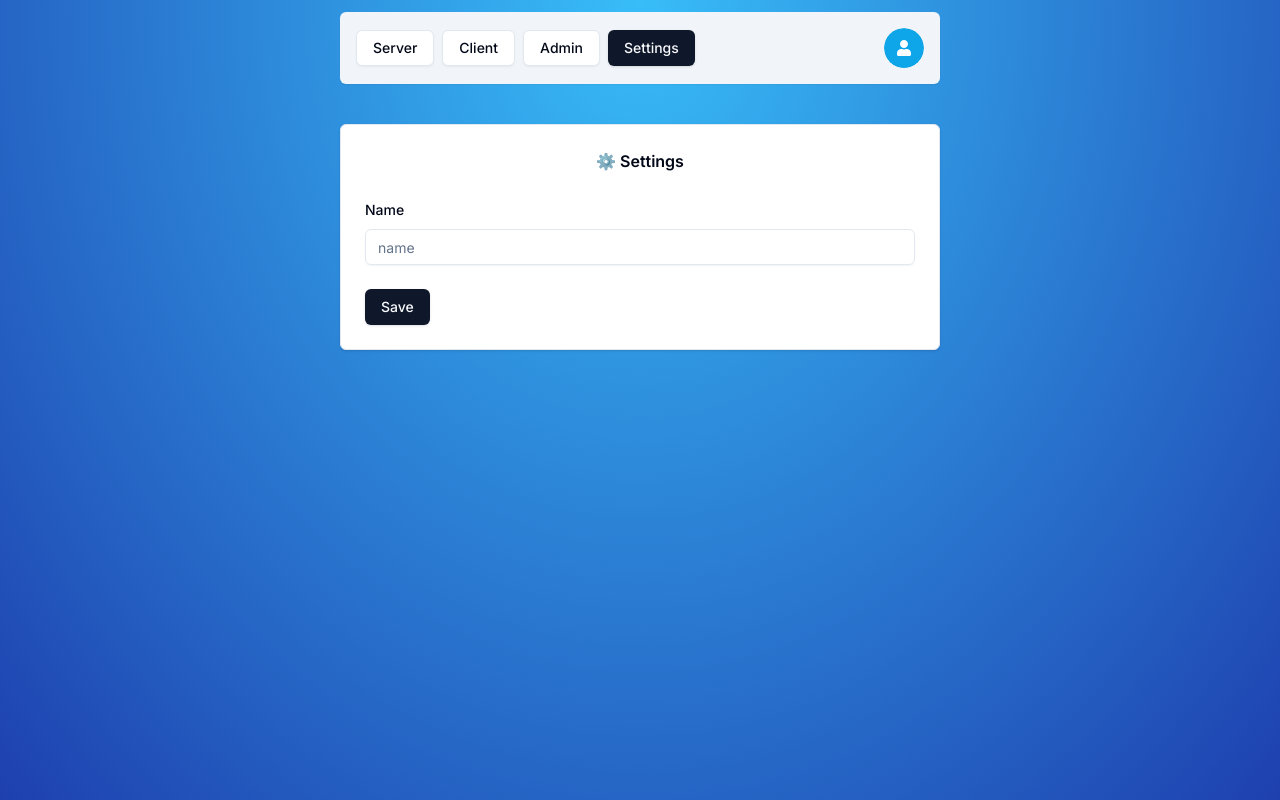
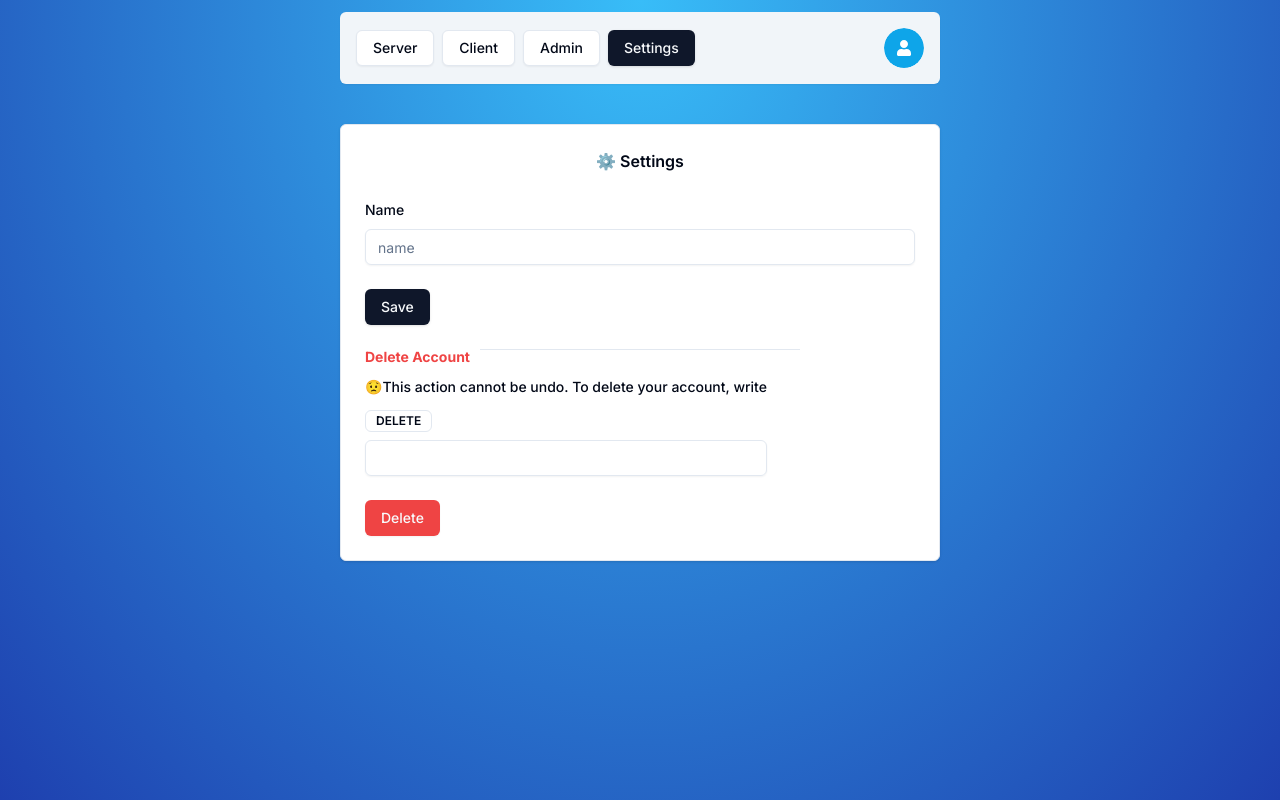
Before and after one commit to Ricardosgeral/dams-auth, a Next.js app: page /settings in a window 1280 px wide. Built offline with nearby package versions, Linux system fonts and the light colour scheme; no server answers.

Commit message:
Update settings

```diff
--- /dev/null
+++ b/actions/delete-account.ts
@@ -0,0 +1,34 @@
+"use server"; //server action
+
+import { z } from "zod";
+import { db } from "@/lib/db";
+import { currentUser } from "@/lib/auth";
+import { getUserById } from "@/data/user";
+import { DeleteAccountSchema } from "@/schemas";
+import { signOut } from "@/auth";
+
+export const deleteAccount = async (
+  values: z.infer<typeof DeleteAccountSchema>
+) => {
+  const user = await currentUser();
+
+  if (!user) {
+    return { error: "unautorized" };
+  }
+
+  const dbUser = await getUserById(user.id);
+
+  if (!dbUser) {
+    return { error: "Unautorized" };
+  }
+
+  if (values.delete !== "DELETE") {
+    return { success: "Write 'DELETE' to remove account!" };
+  }
+
+  await db.user.delete({ where: { id: dbUser.id } });
+
+  await signOut({ redirectTo: "/", redirect: true });
+
+  return { success: "Account deleted 😒" };
+};
--- a/actions/login.ts
+++ b/actions/login.ts
@@ -6,8 +6,11 @@ import * as z from "zod";
 
 import { signIn } from "@/auth";
 import { AuthError } from "next-auth";
+import { useRouter } from "next/router";
+
 import { LoginSchema } from "@/schemas";
 import { getUserByEmail } from "@/data/user";
+
 import { DEFAULT_LOGIN_REDIRECT } from "@/routes";
 import { sendVerificationEmail, sendTwoFactorTokenEmail } from "@/lib/mail";
 import {
@@ -85,7 +88,6 @@ export const login = async (
       return { twoFactor: true };
     }
   }
-
   try {
     await signIn("credentials", {
       email,
--- a/actions/settings.ts
+++ b/actions/settings.ts
@@ -21,6 +21,8 @@ export const settings = async (values: z.infer<typeof SettingsSchema>) => {
   if (!dbUser) {
     return { error: "Unautorized" };
   }
+
+  console.log(user.isOAuth);
   if (user.isOAuth) {
     values.email = undefined;
     values.password = undefined;
--- a/app/(protected)/settings/page.tsx
+++ b/app/(protected)/settings/page.tsx
@@ -3,10 +3,15 @@ import { z } from "zod";
 import { zodResolver } from "@hookform/resolvers/zod";
 import { useForm } from "react-hook-form";
 import { useSession } from "next-auth/react";
-import { useState, useTransition } from "react";
+import { useState, useTransition, useEffect } from "react";
 import { settings } from "@/actions/settings";
 import { Button } from "@/components/ui/button";
-import { Card, CardHeader, CardContent } from "@/components/ui/card";
+import {
+  Card,
+  CardHeader,
+  CardContent,
+  CardFooter,
+} from "@/components/ui/card";
 
 import {
   Select,
@@ -18,7 +23,7 @@ import {
 
 import { Switch } from "@/components/ui/switch";
 
-import { SettingsSchema } from "@/schemas";
+import { SettingsSchema, DeleteAccountSchema } from "@/schemas";
 import {
   Form,
   FormField,
@@ -34,6 +39,8 @@ import { useCurrentUser } from "@/hooks/use-current-user";
 import { FormSuccess } from "@/components/form-success";
 import { FormError } from "@/components/form-error";
 import { UserRole } from "@prisma/client";
+import { deleteAccount } from "@/actions/delete-account";
+import { Badge } from "@/components/ui/badge";
 
 export default function SettingsPage() {
   const [error, setError] = useState("");
@@ -42,7 +49,11 @@ export default function SettingsPage() {
   const [isPending, startTransition] = useTransition();
 
   const user = useCurrentUser();
-  //console.log(user?.isOAuth);
+
+  useEffect(() => {
+    update();
+  }, []);
+
   const form = useForm<z.infer<typeof SettingsSchema>>({
     resolver: zodResolver(SettingsSchema),
     defaultValues: {
@@ -55,9 +66,34 @@ export default function SettingsPage() {
     },
   });
 
+  const formDelete = useForm<z.infer<typeof DeleteAccountSchema>>({
+    resolver: zodResolver(DeleteAccountSchema),
+    defaultValues: {
+      delete: undefined,
+    },
+  });
+
   const onSubmit = (values: z.infer<typeof SettingsSchema>) => {
     startTransition(() => {
       settings(values)
+        .then((data) => {
+          if (data.error) {
+            setError(data.error);
+          }
+          if (data.success) {
+            update();
+            setSuccess(data.success);
+          }
+        })
+        .catch(() => setError("Something went wrong"));
+    });
+  };
+
+  const onSubmitDeleteAccount = (
+    values: z.infer<typeof DeleteAccountSchema>
+  ) => {
+    startTransition(() => {
+      deleteAccount(values)
         .then((data) => {
           if (data.error) {
             setError(data.error);
@@ -216,7 +252,49 @@ export default function SettingsPage() {
           </form>
         </Form>
       </CardContent>
+      <div className="space-y-6">
+        <hr className="w-80 mx-auto" />
+      </div>
+      <CardFooter>
+        <Form {...formDelete}>
+          <form
+            className="space-y-6"
+            onSubmit={formDelete.handleSubmit(onSubmitDeleteAccount)}
+          >
+            <div className="space-y-4">
+              <FormField
+                control={formDelete.control}
+                name="delete"
+                render={({ field }) => (
+                  <FormItem>
+                    <FormLabel>
+                      <div className="space-y-4">
+                        <h1 className="font-bold text-red-500">
+                          Delete Account
+                        </h1>
+                        <p>
+                          😟This action cannot be undo. To delete your account,
+                          write
+                        </p>
+                        <Badge variant="outline">DELETE</Badge>
+                      </div>
+                    </FormLabel>
+                    <FormControl>
+                      <Input {...field} placeholder="" disabled={isPending} />
+                    </FormControl>
+                    <FormMessage />
+                  </FormItem>
+                )}
+              />
+            </div>
+            <FormError message={error} />
+            <FormSuccess message={success} />
+            <Button variant="destructive" type="submit" disabled={isPending}>
+              Delete
+            </Button>
+          </form>
+        </Form>
+      </CardFooter>
     </Card>
   );
 }
-//JSON.stringify(user)
--- a/schemas/index.ts
+++ b/schemas/index.ts
@@ -3,14 +3,18 @@ import { UserRole } from "@prisma/client";
 
 import { z } from "zod";
 
+export const DeleteAccountSchema = z.object({
+  delete: z.string(),
+});
+
 export const SettingsSchema = z
   .object({
-    name: z.optional(z.string().min(1, { message: "Required" })),
-    isTwoFactorEnabled: z.optional(z.boolean()),
+    name: z.string().optional(),
+    isTwoFactorEnabled: z.boolean().optional(),
     role: z.enum([UserRole.ADMIN, UserRole.USER]),
     email: z.optional(z.string().email()),
-    password: z.optional(z.string().min(6).max(30)),
-    newPassword: z.optional(z.string().min(6).max(30)),
+    password: z.string().min(6).max(30).optional(),
+    newPassword: z.string().min(6).max(30).optional(),
   })
   .refine(
     (data) => {
```
